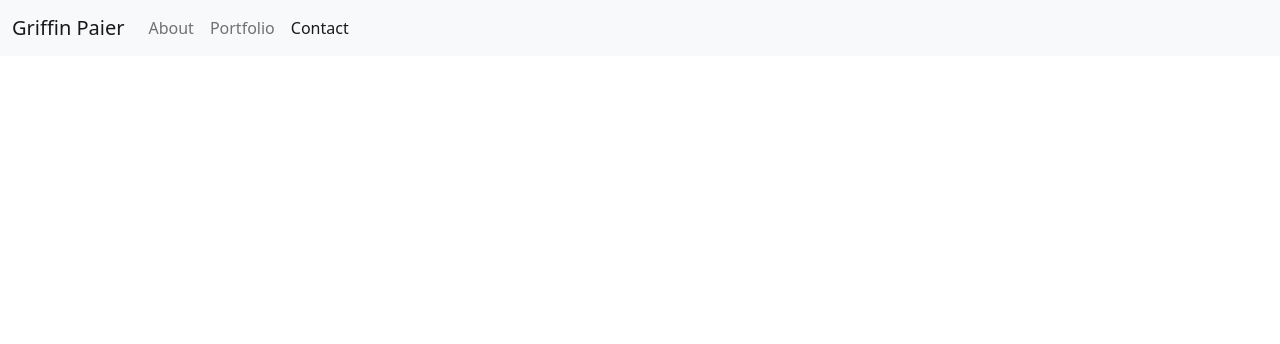
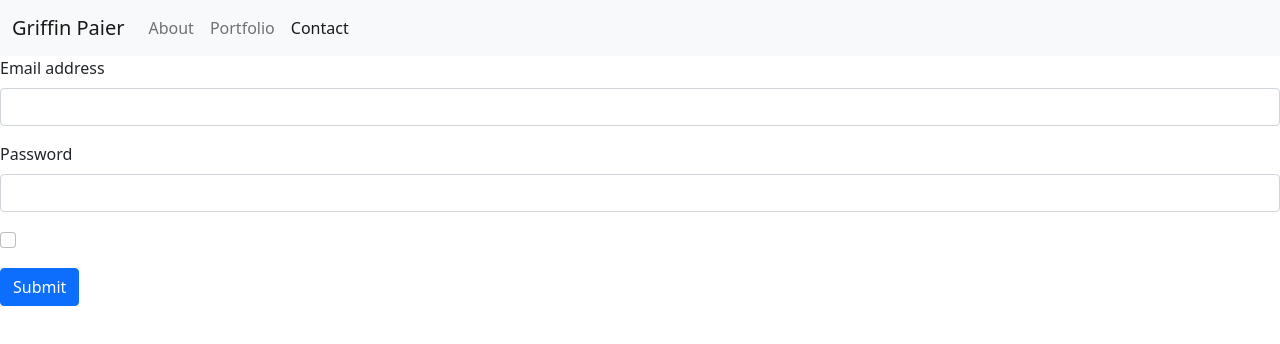
Before and after one commit to gmpaier/responsive-port, a plain HTML site: page contact.html in a window 1280 px wide. Drawn offline with nearby package versions, Linux system fonts and the light colour scheme.

Commit message:
Rough layout added to contact and about pages

```diff
--- a/contact.html
+++ b/contact.html
@@ -18,5 +18,20 @@
             </div>
         </div>
     </nav>
+
+    <form>
+        <div class="mb-3">
+          <label for="exampleInputEmail1" class="form-label">Email address</label>
+          <input type="email" class="form-control" id="exampleInputEmail1" aria-describedby="emailHelp">
+        </div>
+        <div class="mb-3">
+          <label for="exampleInputPassword1" class="form-label">Password</label>
+          <input type="password" class="form-control" id="exampleInputPassword1">
+        </div>
+        <div class="mb-3 form-check">
+          <input type="checkbox" class="form-check-input" id="exampleCheck1">
+        </div>
+        <button type="submit" class="btn btn-primary">Submit</button>
+      </form>
 </body>
 </html>
```
Also changed, not shown: index.html (+11 -1 lines), portfolio.html (+0 -1 lines).
